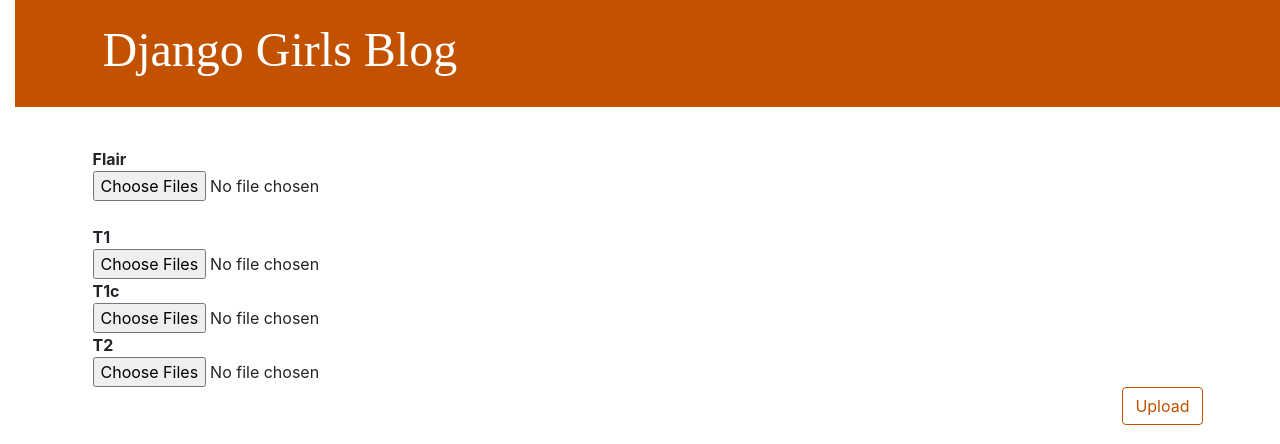
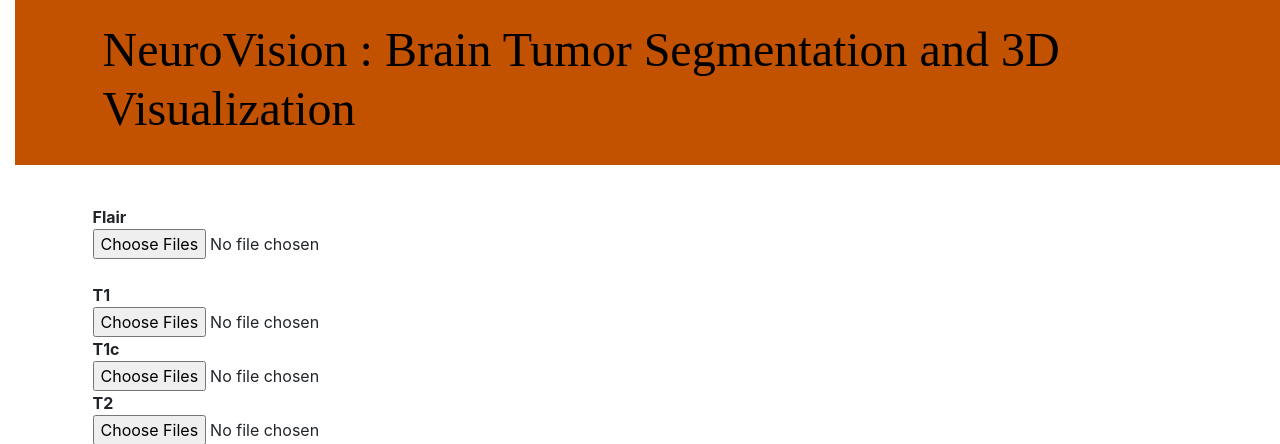
Before and after one commit to Neuro-Vision/NeuroVision, a Django app: page / in a window 1280 px wide. Shown: the top 444 px of the page. Run offline with Django 3.2, Linux system fonts and the light colour scheme.

Commit message:
initial commit

```diff
--- a/segmentation/static/css/main.css
+++ b/segmentation/static/css/main.css
@@ -1,6 +1,6 @@
 h1 a,
 h2 a {
-    color: #C25100;
+    color: #000000;
     font-family: 'Times New Roman';
 }
 
@@ -19,7 +19,7 @@ body {
 .page-header h1 a,
 .page-header h1 a:visited,
 .page-header h1 a:active {
-    color: #ffffff;
+    color: #000000;
     font-size: 36pt;
     text-decoration: none;
 }
--- a/segmentation/templates/segmentation/base.html
+++ b/segmentation/templates/segmentation/base.html
@@ -3,7 +3,7 @@
 <html>
 
 <head>
-    <title>Django Girls blog</title>
+    <title>NeuroVision</title>
     <link rel="stylesheet" href="https://cdn.jsdelivr.net/npm/bootstrap@4.5.3/dist/css/bootstrap.min.css" integrity="sha384-TX8t27EcRE3e/ihU7zmQxVncDAy5uIKz4rEkgIXeMed4M0jlfIDPvg6uqKI2xXr2" crossorigin="anonymous">
     <link href='//fonts.googleapis.com/css?family=Lobster&subset=latin,latin-ext' rel='stylesheet' type='text/css'>
     <link rel="stylesheet" href="{% static 'css/main.css' %}">
@@ -17,7 +17,7 @@
                 {% include './icons/file-earmark-plus.svg' %}
             </a> {% endif %}
             <h1>
-                <a href="/">Django Girls Blog</a>
+                <a href="/">NeuroVision : Brain Tumor Segmentation and 3D Visualization</a>
             </h1>
         </div>
     </header>
```
